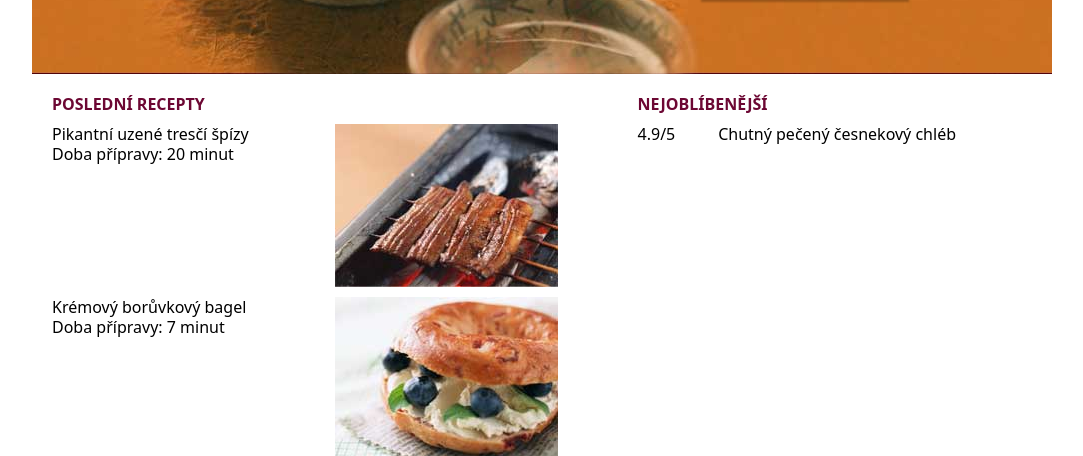
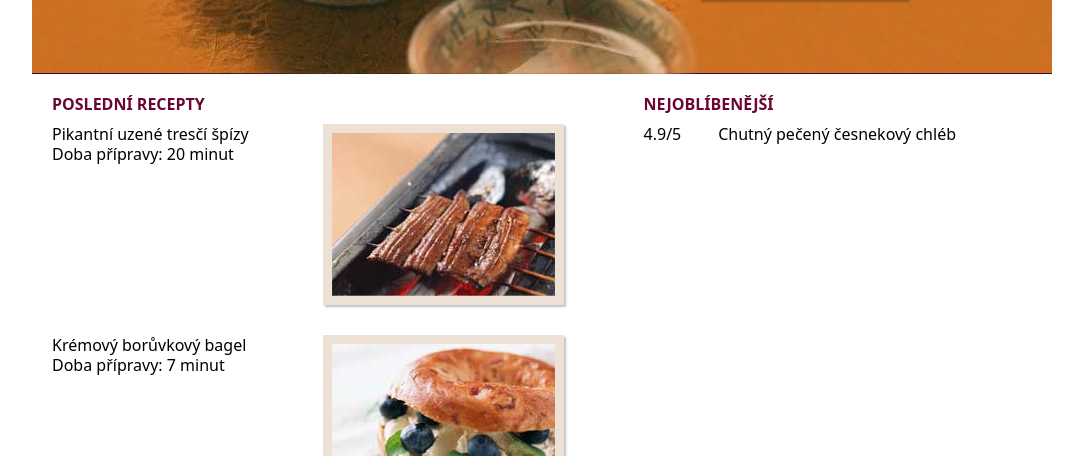
Before and after one commit to rstoweb/vyhledavac, a plain HTML site: page index.html in a window 1280 px wide. Shown: the part 344-800 px from the top of the page, without its empty margins (96-1179 px from the left). Drawn offline with Linux system fonts and the light colour scheme.

Commit message:
Uprava obrazku v main

```diff
--- a/css/styly.css
+++ b/css/styly.css
@@ -64,7 +64,10 @@
 main {
     flex-grow: 2;
 }
-
+main img {
+    border: solid 9px #ede0d5;
+    box-shadow: rgba(0, 0, 0, .25) 2px 2px 2px 0;
+}
 aside {
     flex-grow: 1;
 }
@@ -80,6 +83,7 @@ article {
     display: flex;
     padding-top: 10px;
     justify-content: space-between;
+    margin-bottom: 20px;
 }
 
 article a {
```
